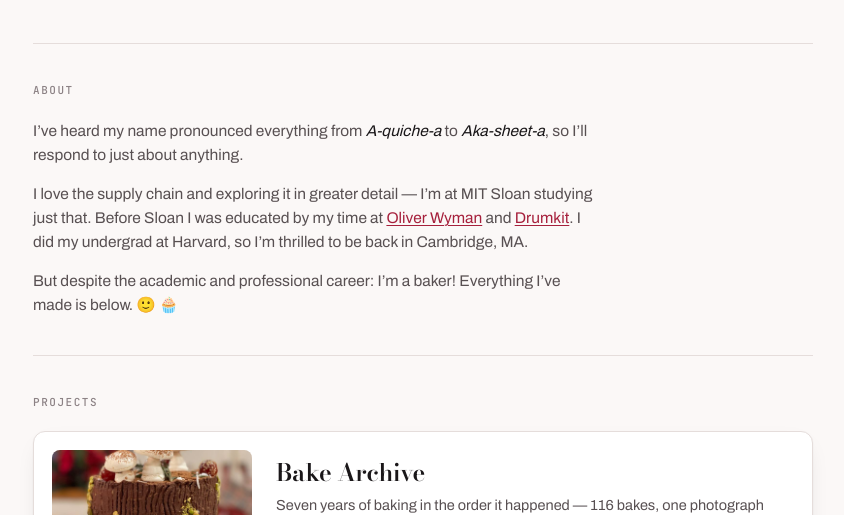
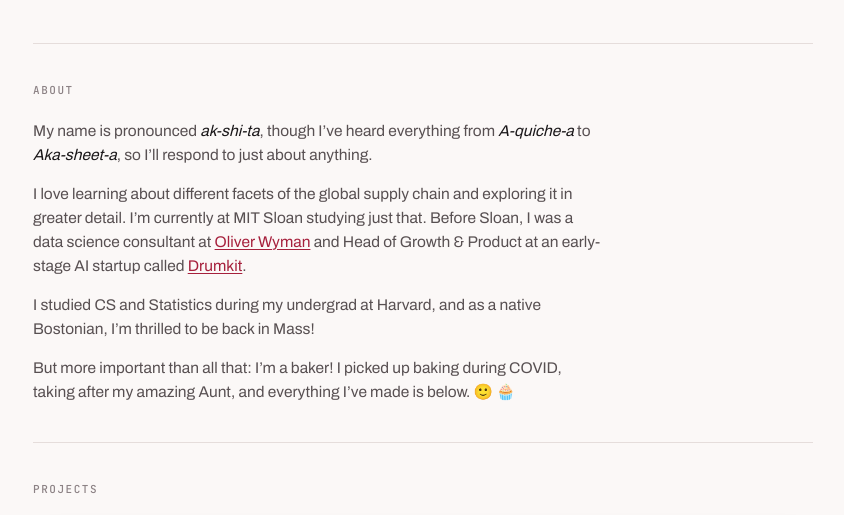
Before and after one commit to akshitharamachandran/akshitharamachandran.github.io, a plain HTML site: page index.html in a window 1280 px wide. Shown: the part 246-761 px from the top of the page, without its empty margins (217-1061 px from the left). Drawn offline with nearby package versions, Linux system fonts and the light colour scheme.

Commit message:
Landing page: revise the About copy
Co-Authored-By: Claude Opus 5 <noreply@anthropic.com>

```diff
--- a/index.html
+++ b/index.html
@@ -130,9 +130,10 @@ h2{
 
   <section class="about">
     <h2>About</h2>
-    <p>I&rsquo;ve heard my name pronounced everything from <em>A-quiche-a</em> to <em>Aka-sheet-a</em>, so I&rsquo;ll respond to just about anything.</p>
-    <p>I love the supply chain and exploring it in greater detail &mdash; I&rsquo;m at MIT Sloan studying just that. Before Sloan I was educated by my time at <a href="https://www.oliverwyman.com/">Oliver Wyman</a> and <a href="https://www.drumkit.ai/">Drumkit</a>. I did my undergrad at Harvard, so I&rsquo;m thrilled to be back in Cambridge, MA.</p>
-    <p>But despite the academic and professional career: I&rsquo;m a baker! Everything I&rsquo;ve made is below. &#128578; &#129473;</p>
+    <p>My name is pronounced <em>ak-shi-ta</em>, though I&rsquo;ve heard everything from <em>A-quiche-a</em> to <em>Aka-sheet-a</em>, so I&rsquo;ll respond to just about anything.</p>
+    <p>I love learning about different facets of the global supply chain and exploring it in greater detail. I&rsquo;m currently at MIT Sloan studying just that. Before Sloan, I was a data science consultant at <a href="https://www.oliverwyman.com/">Oliver Wyman</a> and Head of Growth &amp; Product at an early-stage AI startup called <a href="https://www.drumkit.ai/">Drumkit</a>.</p>
+    <p>I studied CS and Statistics during my undergrad at Harvard, and as a native Bostonian, I&rsquo;m thrilled to be back in Mass!</p>
+    <p>But more important than all that: I&rsquo;m a baker! I picked up baking during COVID, taking after my amazing Aunt, and everything I&rsquo;ve made is below. &#128578; &#129473;</p>
     <div class="rule"></div>
   </section>
 
```
